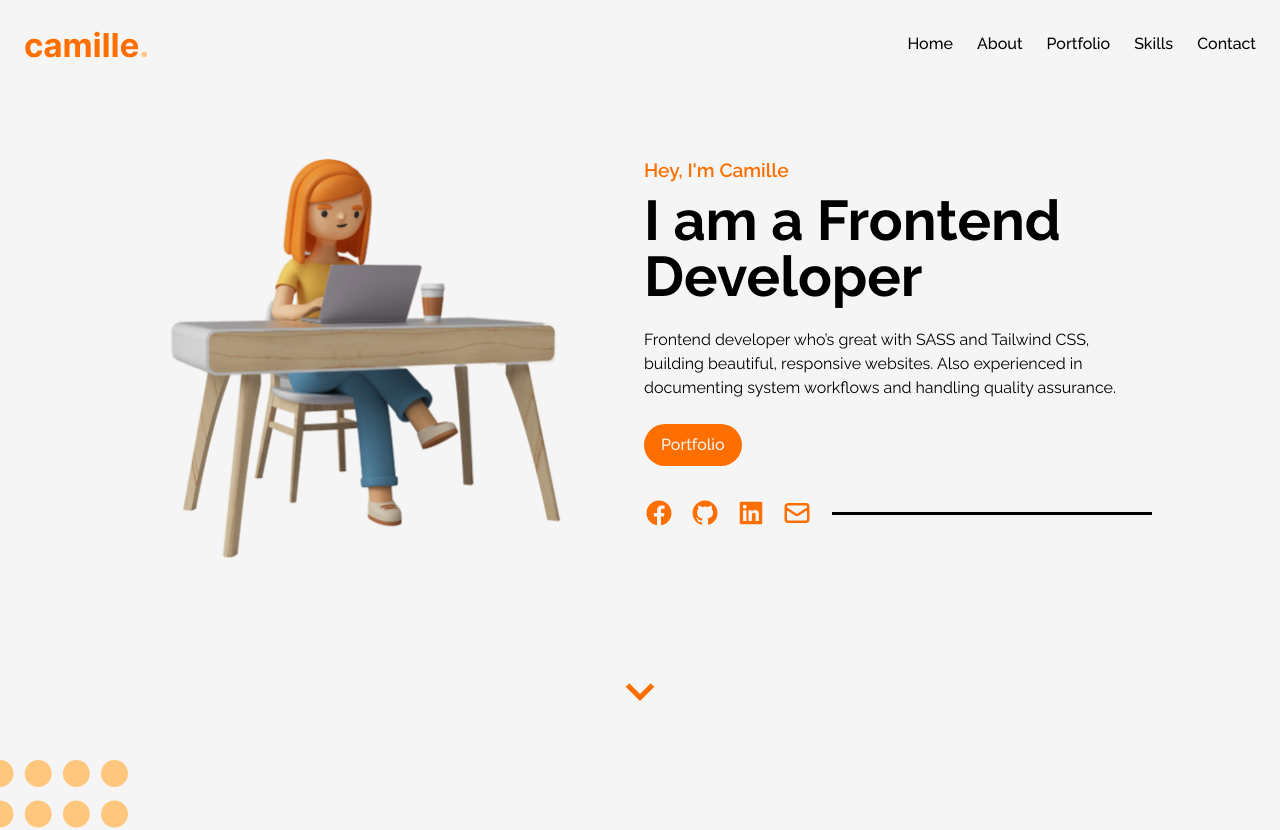
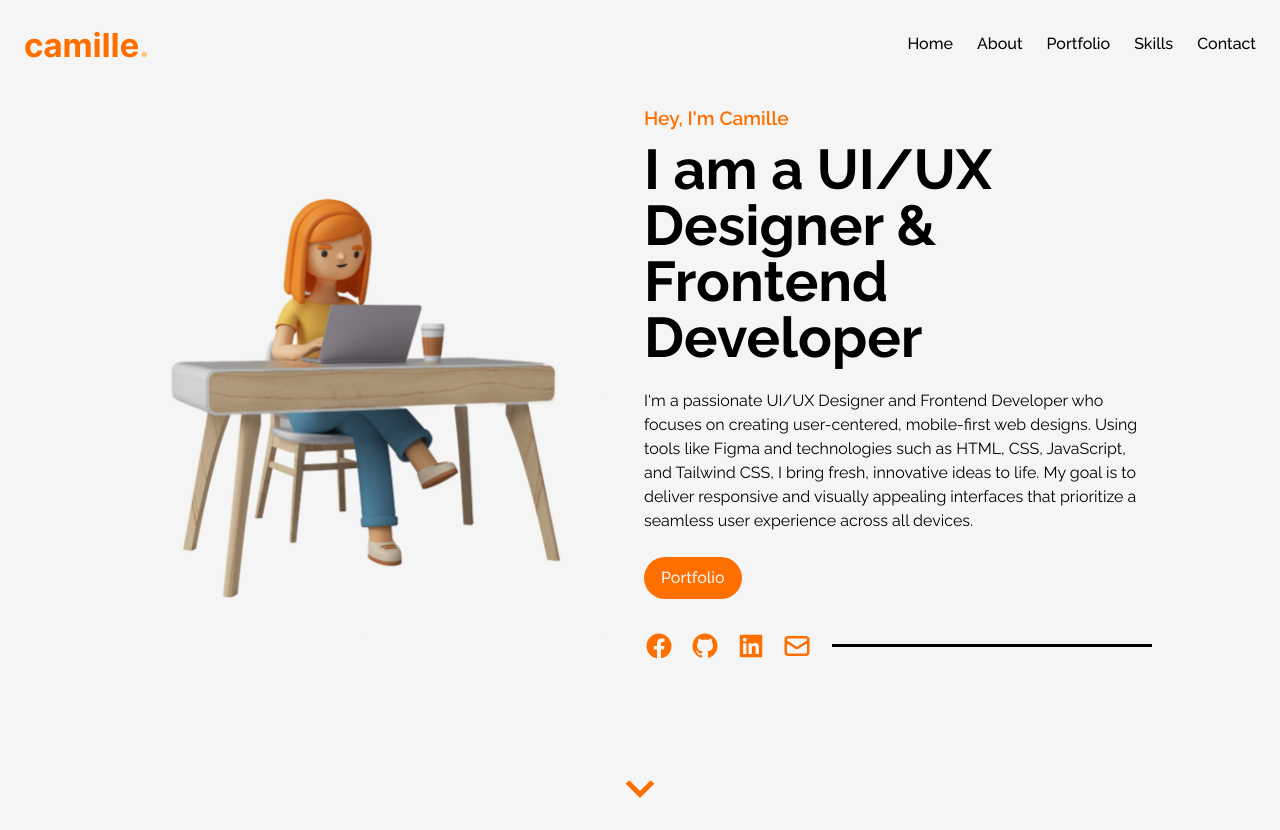
Before and after one commit to cmllnnmrc/my-portfolio, a React (Create React App) app: page / in a window 1280 px wide. Shown: the top 830 px of the page. Built offline with nearby package versions, Linux system fonts and the light colour scheme.

Commit message:
Home.jsx

```diff
--- a/src/components/Home.jsx
+++ b/src/components/Home.jsx
@@ -47,8 +47,8 @@ const Home = () => {
                 <div className="home__content">
                     <div className="home__text">
                         <h5 className='animate__animated animate__delay-.8s animate__fadeInRight'>Hey, I'm Camille</h5>
-                        <h1 className='animate__animated animate__delay-1s animate__fadeInRight'>I am a Frontend Developer</h1>
-                        <p className='animate__animated animate__delay-2s animate__fadeInRight'>Frontend developer who’s great with SASS and Tailwind CSS, building beautiful, responsive websites. Also experienced in documenting system workflows and handling quality assurance.
+                        <h1 className='animate__animated animate__delay-1s animate__fadeInRight'>I am a UI/UX Designer & Frontend Developer</h1>
+                        <p className='animate__animated animate__delay-2s animate__fadeInRight'>I'm a passionate UI/UX Designer and Frontend Developer who focuses on creating user-centered, mobile-first web designs. Using tools like Figma and technologies such as HTML, CSS, JavaScript, and Tailwind CSS, I bring fresh, innovative ideas to life. My goal is to deliver responsive and visually appealing interfaces that prioritize a seamless user experience across all devices.
                         </p>
                     </div>
                     <button className="btn orange animate__animated animate__delay-3s animate__fadeIn">
```
